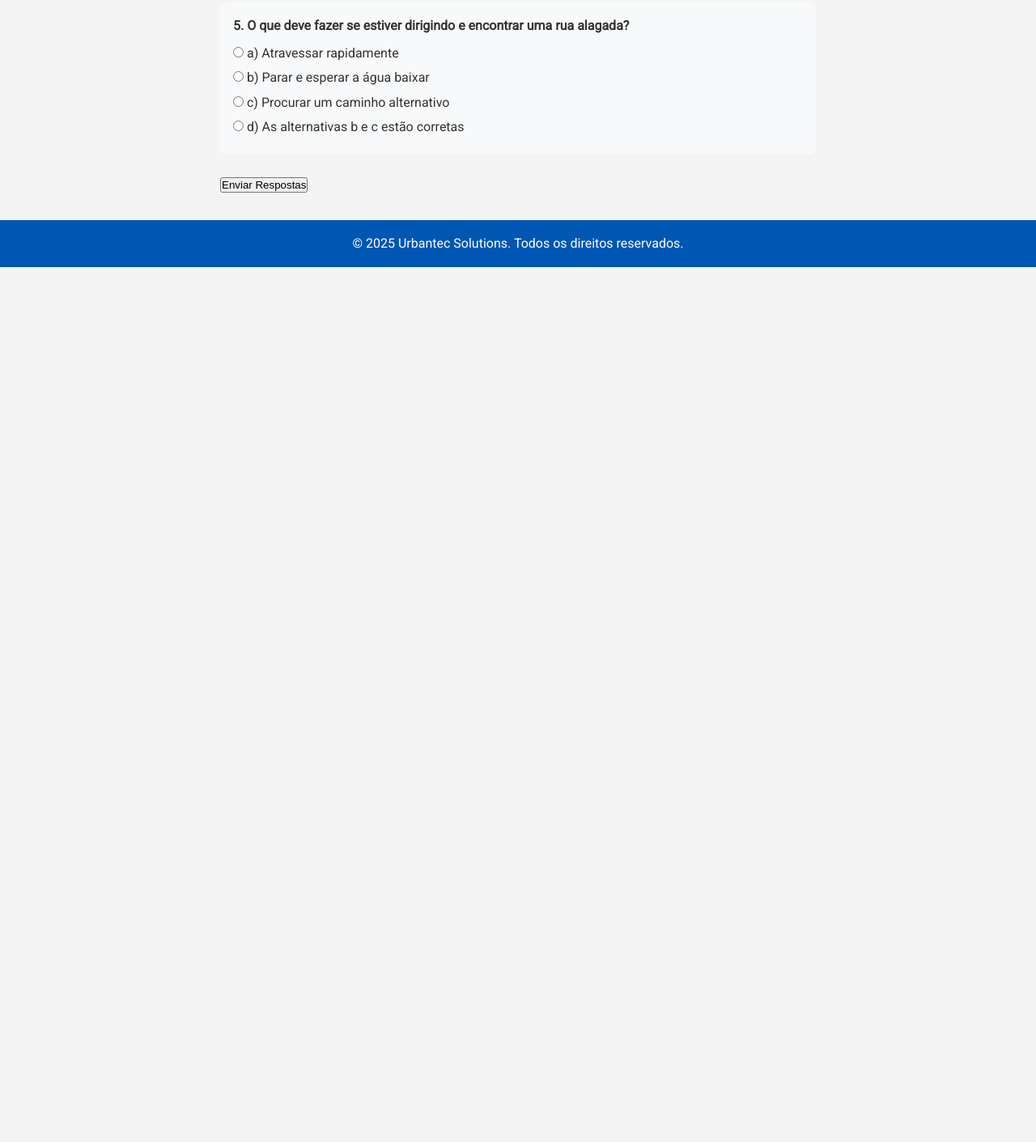
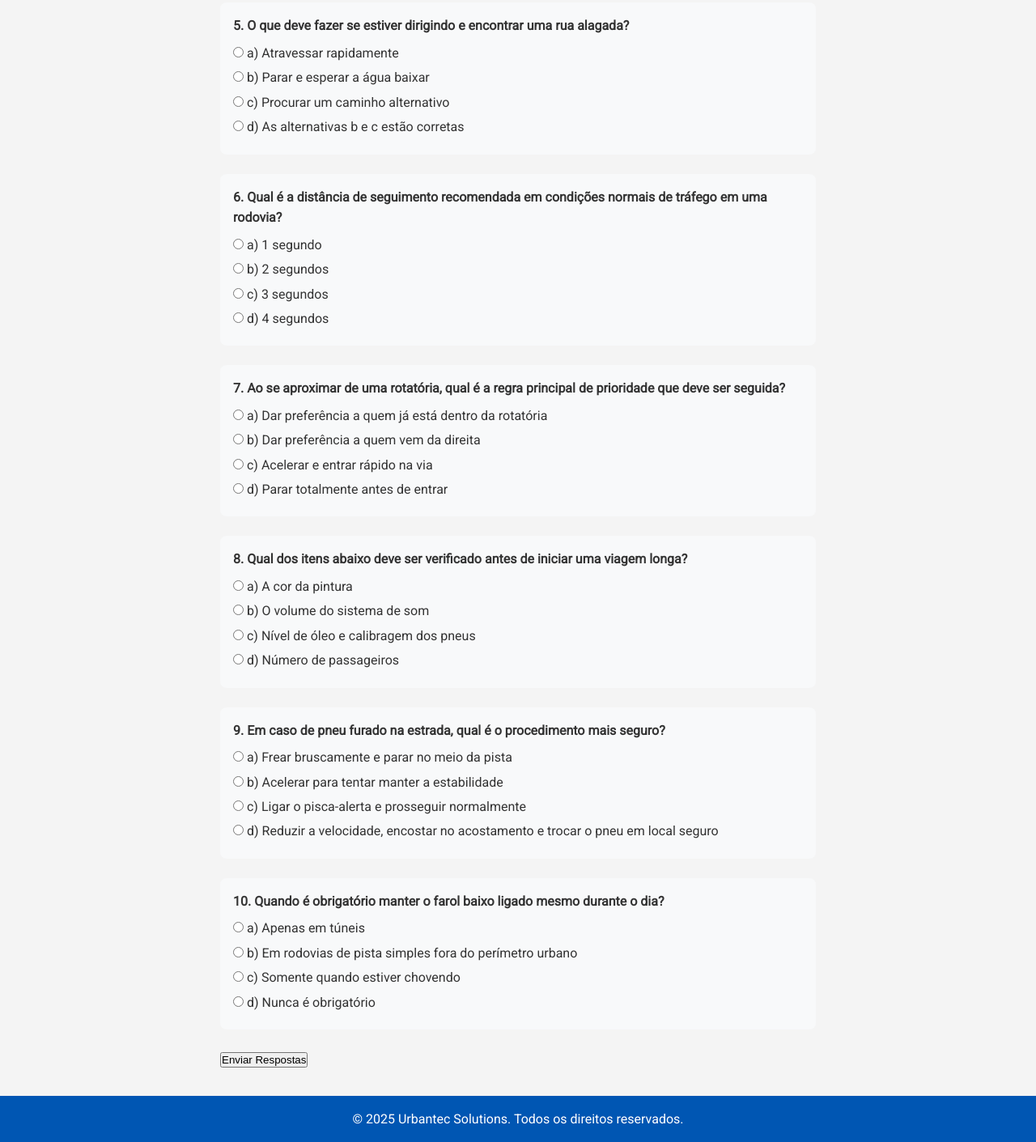
Before and after one commit to bruno375rezende/gsfrontatualizada, a plain HTML site: page quiz.html in a window 1280 px wide. Shown: the part 1046-2457 px from the top of the page at 81% size. Before the commit the page ends 1376 px from the top, so only its background shows below. Drawn offline with Linux system fonts and the light colour scheme.

Commit message:
fix: quiz

```diff
--- a/js/quiz.js
+++ b/js/quiz.js
@@ -3,9 +3,13 @@ const answers = {
 	q2: "c",
 	q3: "b",
 	q4: "a",
-	q5: "d"
+	q5: "d",
+	q6: "b",
+	q7: "a",
+	q8: "c",
+	q9: "d",
+	q10: "b"
 };
-
 const quizForm = document.getElementById("quiz-form");
 const resultDiv = document.getElementById("result");
 
@@ -13,14 +17,15 @@ quizForm.onsubmit = (e) => {
 	e.preventDefault();
 
 	let score = 0;
+	const keys = Object.keys(answers);
 
-	for (const key of Object.keys(answers)) {
+	for (const key of keys) {
 		const selected = document.querySelector(`input[name="${key}"]:checked`);
 
-		if (selected.value === answers[`q${i}`]) {
+		if (selected && selected.value === answers[`q${i}`]) {
 			score++;
 		}
 	}
 
-	resultDiv.innerHTML = `<h2>Você acertou ${score} de 5 perguntas!</h2>`;
+	resultDiv.innerHTML = `<h2>Você acertou ${score} de ${keys.length} perguntas!</h2>`;
 };
--- a/quiz.html
+++ b/quiz.html
@@ -164,6 +164,117 @@
 						alternativas b e c estão corretas
 					</label>
 				</div>
+				<div class="question">
+					<p>
+						6. Qual é a distância de seguimento recomendada em
+						condições normais de tráfego em uma rodovia?
+					</p>
+					<label>
+						<input type="radio" name="q6" value="a" /> a)
+						1&nbsp;segundo
+					</label>
+					<label>
+						<input type="radio" name="q6" value="b" /> b)
+						2&nbsp;segundos
+					</label>
+					<label>
+						<input type="radio" name="q6" value="c" /> c)
+						3&nbsp;segundos
+					</label>
+					<label>
+						<input type="radio" name="q6" value="d" /> d)
+						4&nbsp;segundos
+					</label>
+				</div>
+				<div class="question">
+					<p>
+						7. Ao se aproximar de uma rotatória, qual é a regra
+						principal de prioridade que deve ser seguida?
+					</p>
+					<label>
+						<input type="radio" name="q7" value="a" /> a) Dar
+						preferência a quem já está dentro da rotatória
+					</label>
+					<label>
+						<input type="radio" name="q7" value="b" /> b) Dar
+						preferência a quem vem da direita
+					</label>
+					<label>
+						<input type="radio" name="q7" value="c" /> c) Acelerar e
+						entrar rápido na via
+					</label>
+					<label>
+						<input type="radio" name="q7" value="d" /> d) Parar
+						totalmente antes de entrar
+					</label>
+				</div>
+				<div class="question">
+					<p>
+						8. Qual dos itens abaixo deve ser verificado antes de
+						iniciar uma viagem longa?
+					</p>
+					<label>
+						<input type="radio" name="q8" value="a" /> a) A cor da
+						pintura
+					</label>
+					<label>
+						<input type="radio" name="q8" value="b" /> b) O volume
+						do sistema de som
+					</label>
+					<label>
+						<input type="radio" name="q8" value="c" /> c) Nível de
+						óleo e calibragem dos pneus
+					</label>
+					<label>
+						<input type="radio" name="q8" value="d" /> d) Número de
+						passageiros
+					</label>
+				</div>
+				<div class="question">
+					<p>
+						9. Em caso de pneu furado na estrada, qual é o
+						procedimento mais seguro?
+					</p>
+					<label>
+						<input type="radio" name="q9" value="a" /> a) Frear
+						bruscamente e parar no meio da pista
+					</label>
+					<label>
+						<input type="radio" name="q9" value="b" /> b) Acelerar
+						para tentar manter a estabilidade
+					</label>
+					<label>
+						<input type="radio" name="q9" value="c" /> c) Ligar o
+						pisca-alerta e prosseguir normalmente
+					</label>
+					<label>
+						<input type="radio" name="q9" value="d" /> d) Reduzir a
+						velocidade, encostar no acostamento e trocar o pneu em
+						local seguro
+					</label>
+				</div>
+				<div class="question">
+					<p>
+						10. Quando é obrigatório manter o farol baixo ligado
+						mesmo durante o dia?
+					</p>
+					<label>
+						<input type="radio" name="q10" value="a" /> a) Apenas em
+						túneis
+					</label>
+					<label>
+						<input type="radio" name="q10" value="b" /> b) Em
+						rodovias de pista simples fora do perímetro urbano
+					</label>
+					<label>
+						<input type="radio" name="q10" value="c" /> c) Somente
+						quando estiver chovendo
+					</label>
+					<label>
+						<input type="radio" name="q10" value="d" /> d) Nunca é
+						obrigatório
+					</label>
+				</div>
 				<button type="submit">Enviar Respostas</button>
 			</form>
 			<div id="result"></div>
```
